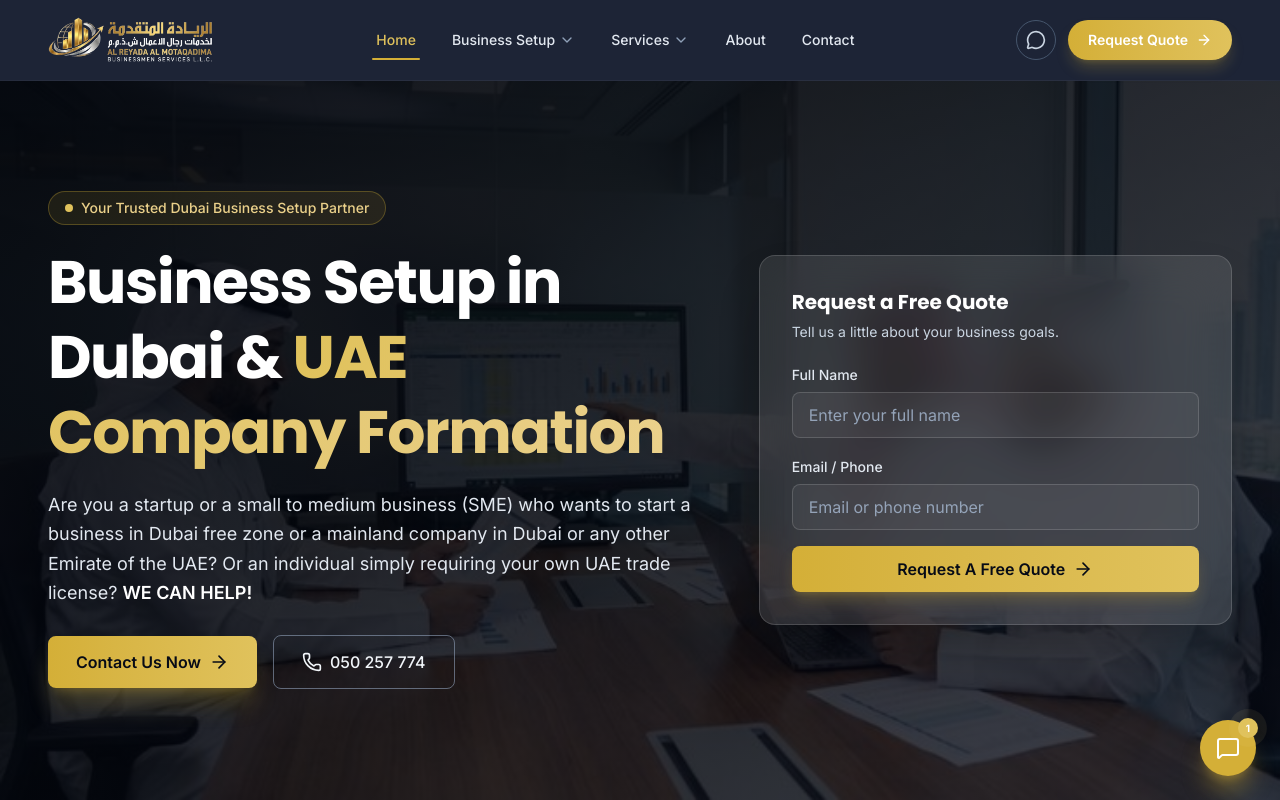
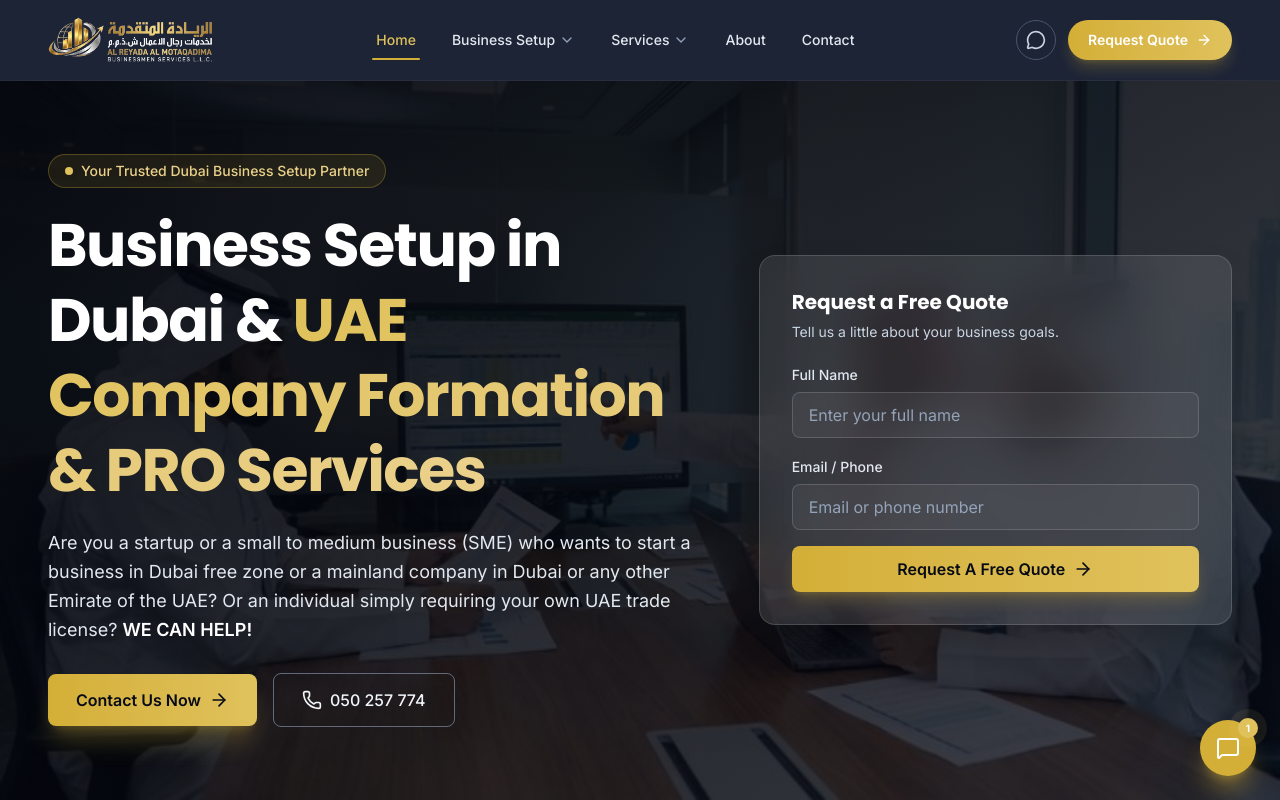
Before and after one commit to boltforwork2/alreadaalmotaqadima, a React (Vite) app: page / in a window 1280 px wide. Shown: the top 800 px of the page. Built offline with nearby package versions, Linux system fonts and the light colour scheme.

Commit message:
Updated Home.tsx

```diff
--- a/src/pages/Home.tsx
+++ b/src/pages/Home.tsx
@@ -210,7 +210,7 @@ export default function Home() {
               >
                 Business Setup in Dubai &{' '}
                 <span className="bg-gradient-to-r from-teal-400 to-teal-300 bg-clip-text text-transparent">
-                  UAE Company Formation
+                  UAE Company Formation & PRO Services
                 </span>
               </motion.h1>
 
```
